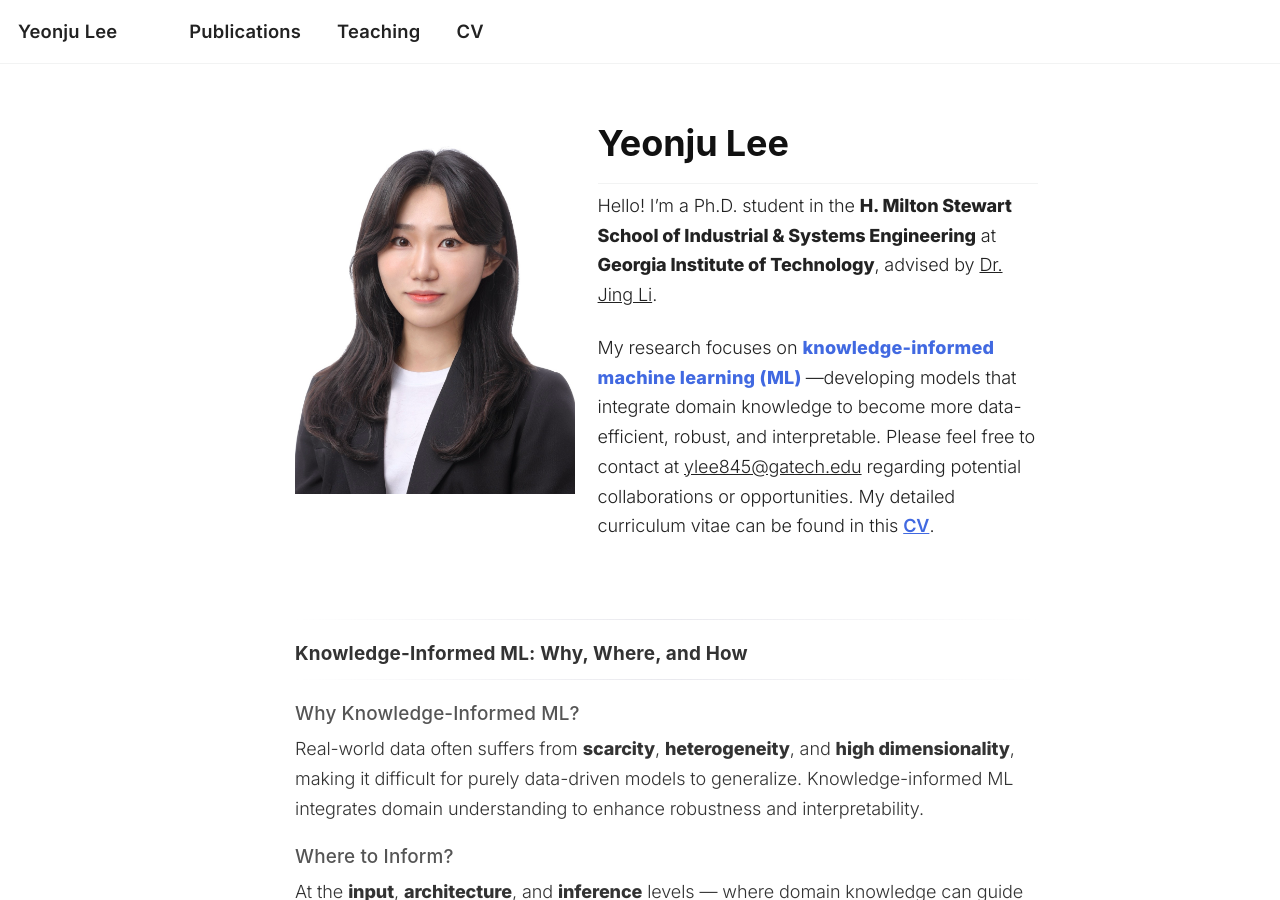
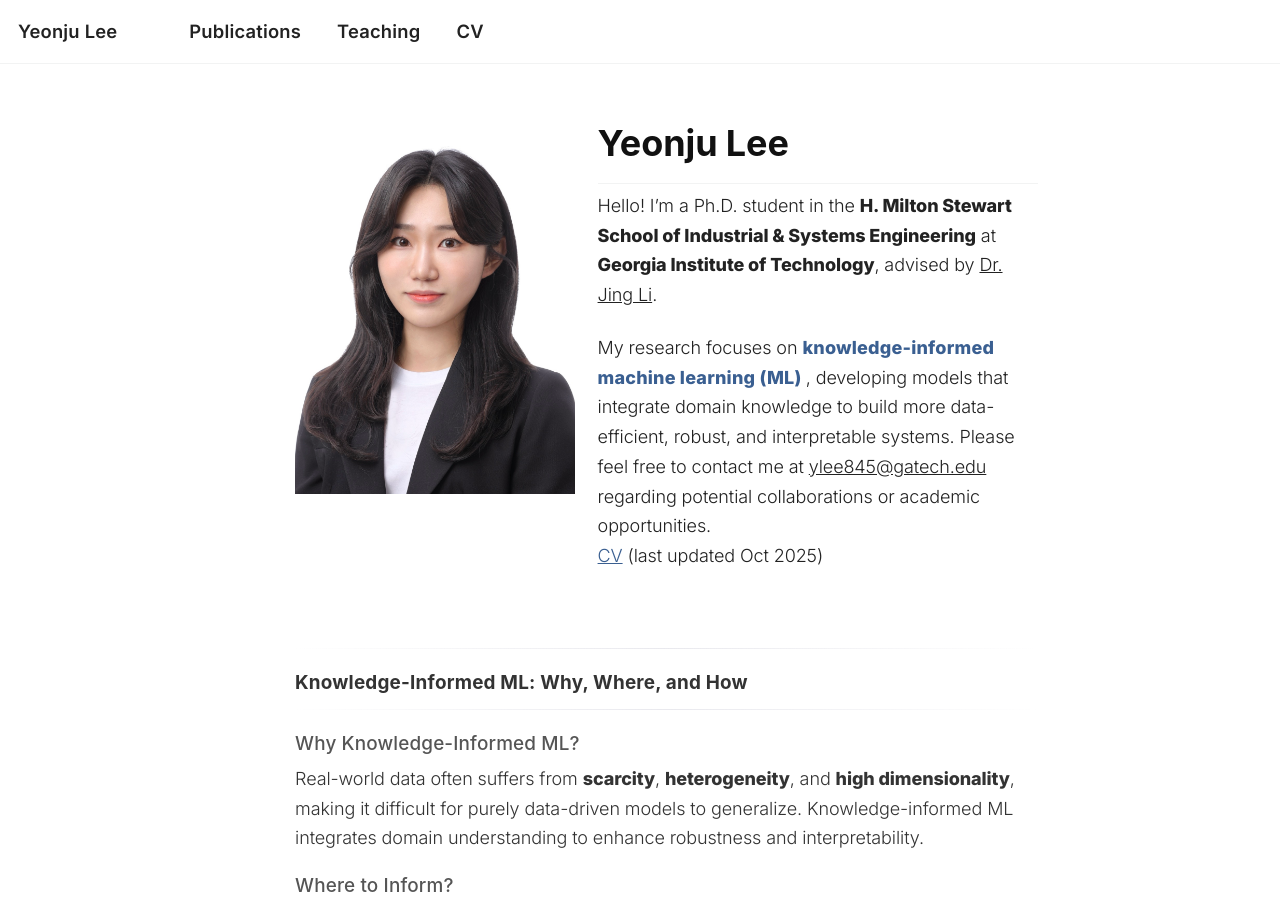
Before and after one commit to ylee845/ylee845.github.io, a Jekyll site: the page built from _pages/about.md, in a window 1280 px wide and 900 px high. Built offline with Jekyll 4.4.1, drawn with Linux system fonts in a browser that asks for light colours; a script that is not in the unit is left out.

Commit message:
Update about.md

```diff
--- a/_pages/about.md
+++ b/_pages/about.md
@@ -165,16 +165,16 @@ h4 {
 
     <p>
       My research focuses on
-      <span style="color:#4169E1; font-weight:700; letter-spacing:0.2px;">
-        knowledge-informed machine learning (ML)
-      </span>
-      —developing models that integrate domain knowledge to become more
-      data-efficient, robust, and interpretable.
-      Please feel free to contact at
-      <a href="mailto:ylee845@gatech.edu">ylee845@gatech.edu</a> regarding potential collaborations or opportunities.
-      My detailed curriculum vitae can be found in this
-      <a href="/files/Yeonju_Lee_CV.pdf" style="color:#4169E1; font-weight:600;">CV</a>.
-
+    <span style="color:#3A5F91; font-weight:700; letter-spacing:0.2px;">
+      knowledge-informed machine learning (ML)
+    </span>,
+    developing models that integrate domain knowledge to build more
+    data-efficient, robust, and interpretable systems.
+    Please feel free to contact me at
+    <a href="mailto:ylee845@gatech.edu">ylee845@gatech.edu</a>
+    regarding potential collaborations or academic opportunities.
+    <br>
+    <a href="/files/Yeonju_Lee_CV.pdf" style="color:#3A5F91;">CV</a> (last updated Oct 2025)
     </p>
   </div>
 </div>
```
